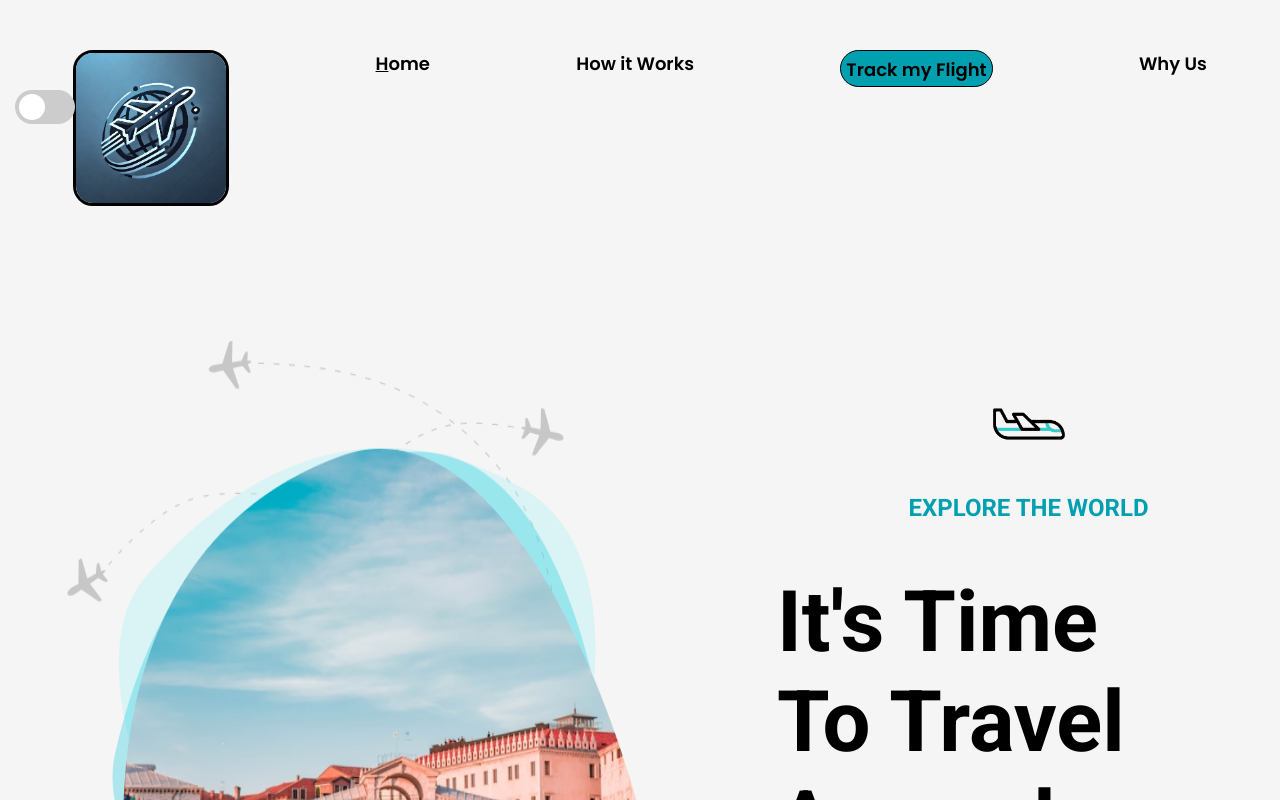
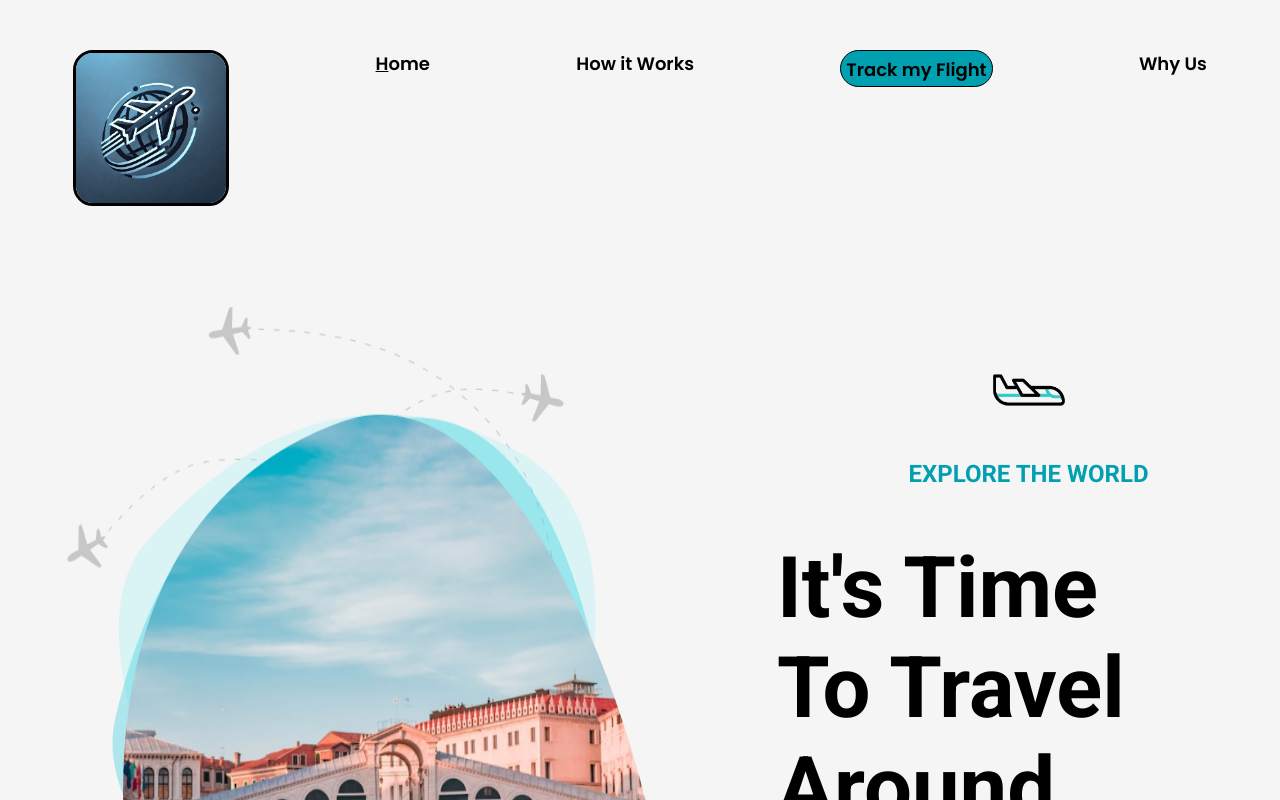
Before and after one commit to EmireHaouas/Fly_Catcher, a React (Vite) app in the folder plane_Catcher2/: page / in a window 1280 px wide. Shown: the top 800 px of the page. Built offline with nearby package versions, Linux system fonts and the light colour scheme.

Commit message:
darkmode toggle deleted

```diff
--- a/plane_Catcher2/src/App.jsx
+++ b/plane_Catcher2/src/App.jsx
@@ -1,40 +1,14 @@
 import React, { useState, useEffect } from 'react';
-import './Darkmodetoggle.css';
 import Header from './components/Header';
 import Main from './components/Main';
 import Footer from './components/Footer';
 
 const App = () => {
-  const [isDarkMode, setIsDarkMode] = useState(false);
-
-  // Charger la préférence de thème depuis localStorage
-  useEffect(() => {
-    const savedTheme = localStorage.getItem('theme');
-    if (savedTheme === 'dark') {
-      setIsDarkMode(true);
-      document.body.classList.add('dark-mode');
-    }
-  }, []);
-
-  // Fonction pour basculer entre le mode sombre et clair
-  const toggleDarkMode = () => {
-    setIsDarkMode(prevMode => {
-      const newMode = !prevMode;
-      if (newMode) {
-        document.body.classList.add('dark-mode');
-        localStorage.setItem('theme', 'dark');
-      } else {
-        document.body.classList.remove('dark-mode');
-        localStorage.setItem('theme', 'light');
-      }
-      return newMode;
-    });
-  };
 
   return (
     <div>
       {/* Passer isDarkMode et toggleDarkMode en props à Header */}
-      <Header isDarkMode={isDarkMode} toggleDarkMode={toggleDarkMode} />
+      <Header />
       <Main />
       <Footer />
     </div>
--- a/plane_Catcher2/src/Darkmodetoggle.css
+++ /dev/null
@@ -1,62 +0,0 @@
-/* Style du toggle */
-.switch {
-    position: relative;
-    display: inline-block;
-    width: 60px;
-    height: 34px;
-  }
-
-  .switch input {
-    opacity: 0;
-    width: 0;
-    height: 0;
-  }
-
-  .slider {
-    position: absolute;
-    cursor: pointer;
-    top: 0;
-    left: 0;
-    right: 0;
-    bottom: 0;
-    background-color: #ccc;
-    transition: 0.4s;
-    border-radius: 34px;
-  }
-
-  .slider:before {
-    position: absolute;
-    content: "";
-    height: 26px;
-    width: 26px;
-    border-radius: 50%;
-    left: 4px;
-    bottom: 4px;
-    background-color: white;
-    transition: 0.4s;
-  }
-
-  /* Lorsque l'input est coché */
-  input:checked + .slider {
-    background-color: #4CAF50;
-  }
-
-  input:checked + .slider:before {
-    transform: translateX(26px);
-  }
-
-  /* Icônes FontAwesome */
-  .fas {
-    font-size: 18px;
-    color: #fff;
-    position: absolute;
-    top: 50%;
-    left: 50%;
-    transform: translateX(-50%) translateY(-50%);
-  }
-
-  /* Mode sombre */
-  body.dark-mode {
-    background-color: #121212;
-    color: #ffffff;
-  }
--- a/plane_Catcher2/src/components/Header.jsx
+++ b/plane_Catcher2/src/components/Header.jsx
@@ -2,42 +2,31 @@ import React from 'react';
 import '../Header.css';
 import logo from '../assets/imgs/logo.png';
 
-const Header = ({ isDarkMode, toggleDarkMode }) => {
-  return (
-    <header className="header">
-      <nav className="nav_header">
-        <div className="nav_flex">
-          <img className="logo" src={logo} alt="logo" />
-          <a className="nav_Home" href="#home">
-            <span className="span_nav">H</span>ome
-          </a>
-          <a className="nav_How" href="#track_Steps">
-            How it Works
-          </a>
-          <a className="track_Nav" href="#form_Iata">
-            Track my Flight
-          </a>
-          <a className="nav_Why" href="#why_Us">
-            Why Us
-          </a>
-        </div>
-      </nav>
 
-      {/* Ajouter le toggle ici */}
-      <div className="dark-mode-toggle">
-        <label className="switch">
-          <input type="checkbox" checked={isDarkMode} onChange={toggleDarkMode} />
-          <span className="slider round">
-            {isDarkMode ? (
-              <i className="fas fa-moon"></i>
-            ) : (
-              <i className="fas fa-sun"></i>
-            )}
-          </span>
-        </label>
-      </div>
-    </header>
-  );
+const Header = () => {
+
+    return (
+        <header className="header">
+
+            <nav className='nav_header'>
+                <div className='nav_flex'>
+                <img className='logo' src={logo} alt='logo' />
+
+
+                     <a className='nav_Home' href="#home"><span className='span_nav'>H</span>ome</a>
+
+
+                     <a className='nav_How' href="#track_Steps">How it Works</a>
+
+                     <a className='track_Nav' href="#form_Iata">Track my Flight</a>
+
+                    <a className='nav_Why' href="#why_Us">Why Us</a>
+
+                </div>
+
+            </nav>
+        </header>
+    );
 };
 
 export default Header;
```
Also changed, not shown: plane_Catcher2/src/components/Darkmodetoggle.jsx (deleted, +0 -52 lines).
